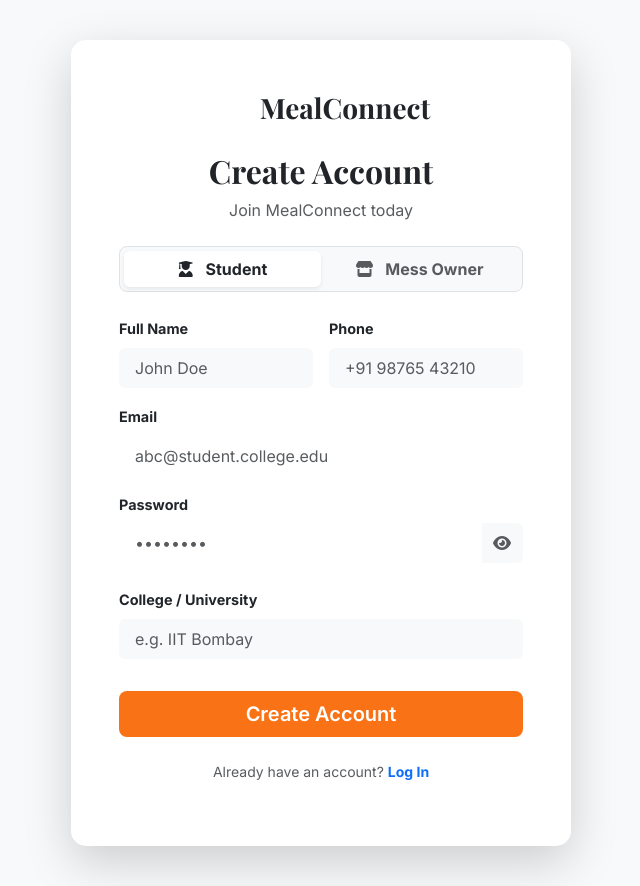
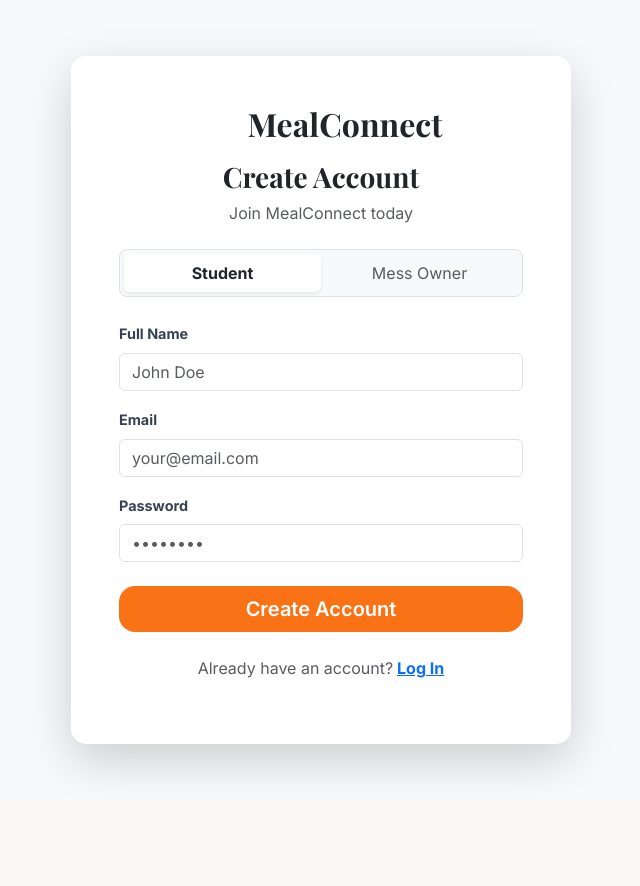
Before and after one commit to alok592/Tiffin-service, a React (Create React App) app in the folder client/: page /register in a window 1280 px wide. Shown: the whole page, without its empty margins (319-959 px from the left). After the commit the page ends 800 px from the top, so only its background shows below. Built offline with nearby package versions, Linux system fonts and the light colour scheme.

Commit message:
Update Register.js

```diff
--- a/client/src/components/Register.js
+++ b/client/src/components/Register.js
@@ -1,9 +1,9 @@
 import React, { useState, useEffect } from 'react';
 import { useNavigate, Link } from 'react-router-dom';
-
-const API = "https://tiffin-service-arb4.onrender.com";
+import API from "../api";
 
 function Register() {
+
   const [formData, setFormData] = useState({
     name: '',
     email: '',
@@ -15,118 +15,187 @@ function Register() {
 
   useEffect(() => {
     const user = JSON.parse(localStorage.getItem("user"));
+
     if (user) {
-      if (user.role === 'owner') {
-        navigate('/mess-dashboard');
+      if (user.role === "owner") {
+        navigate("/mess-dashboard");
       } else {
-        navigate('/student-dashboard');
+        navigate("/student-dashboard");
       }
     }
+
   }, [navigate]);
 
   const handleChange = (e) => {
-    setFormData({ ...formData, [e.target.name]: e.target.value });
+
+    setFormData({
+      ...formData,
+      [e.target.name]: e.target.value
+    });
+
   };
 
   const handleSubmit = async (e) => {
+
     e.preventDefault();
 
     try {
 
       const res = await fetch(`${API}/api/auth/register`, {
-        method: 'POST',
-        headers: { 'Content-Type': 'application/json' },
+        method: "POST",
+        headers: {
+          "Content-Type": "application/json"
+        },
         body: JSON.stringify(formData)
       });
 
       const data = await res.json();
 
       if (res.ok) {
+
         alert("🎉 Registration Successful! Please Login.");
-        navigate('/login');
+        navigate("/login");
+
       } else {
-        alert("❌ Error: " + (data.msg || "Registration Failed"));
+
+        alert(data.msg || "Registration Failed");
+
       }
 
     } catch (error) {
+
       console.error(error);
-      alert("⚠️ Server Error: Make sure backend is running.");
+      alert("⚠️ Server Error. Backend may be sleeping (Render cold start). Try again.");
+
     }
+
   };
 
   return (
-    <div className="d-flex justify-content-center align-items-center min-vh-100 bg-light" style={{padding: "40px 20px"}}>
-      <div className="card shadow-lg border-0" style={{ width: '100%', maxWidth: '500px', borderRadius: '15px' }}>
-        <div className="card-body p-sm-5 p-4">
+    <div className="d-flex justify-content-center align-items-center min-vh-100 bg-light" style={{padding:"40px 20px"}}>
+
+      <div className="card shadow-lg border-0" style={{maxWidth:"500px", width:"100%", borderRadius:"15px"}}>
+
+        <div className="card-body p-4 p-sm-5">
 
           <div className="text-center mb-4">
-                <div className="d-flex align-items-center justify-content-center gap-2 mb-4">
-                    <div className="bg-primary-brand text-white rounded p-2 d-flex align-items-center justify-content-center" style={{width: "40px", height: "40px"}}>
-                        <i className="fas fa-utensils fs-5"></i>
+
+            <div className="d-flex align-items-center justify-content-center gap-2 mb-3">
+
+              <div className="bg-primary-brand text-white rounded p-2 d-flex align-items-center justify-content-center" style={{width:"40px",height:"40px"}}>
+                <i className="fas fa-utensils"></i>
               </div>
-                    <h2 className="brand-font fw-bold m-0 fs-3">MealConnect</h2>
+
+              <h2 className="brand-font fw-bold m-0">MealConnect</h2>
+
             </div>
-                <h3 className="brand-font fw-bold text-dark fs-2 mb-2">Create Account</h3>
+
+            <h3 className="fw-bold">Create Account</h3>
             <p className="text-muted">Join MealConnect today</p>
+
           </div>
 
           <form onSubmit={handleSubmit}>
 
+            {/* Role Toggle */}
+
             <div className="d-flex bg-light rounded-3 p-1 mb-4 border">
-                <button type="button"
-                    className={`btn w-50 rounded-2 fw-bold border-0 ${formData.role === 'student' ? 'bg-white shadow-sm text-dark' : 'bg-transparent text-muted'}`}
-                    onClick={() => setFormData({...formData, role: 'student'})}>
-                    <i className="fas fa-user-graduate me-2"></i> Student
+
+              <button
+                type="button"
+                className={`btn w-50 ${formData.role==="student" ? "bg-white shadow-sm fw-bold":"text-muted"}`}
+                onClick={()=>setFormData({...formData, role:"student"})}
+              >
+                Student
               </button>
-                <button type="button"
-                    className={`btn w-50 rounded-2 fw-bold border-0 ${formData.role === 'owner' ? 'bg-white shadow-sm text-dark' : 'bg-transparent text-muted'}`}
-                    onClick={() => setFormData({...formData, role: 'owner'})}>
-                    <i className="fas fa-store me-2"></i> Mess Owner
+
+              <button
+                type="button"
+                className={`btn w-50 ${formData.role==="owner" ? "bg-white shadow-sm fw-bold":"text-muted"}`}
+                onClick={()=>setFormData({...formData, role:"owner"})}
+              >
+                Mess Owner
               </button>
+
             </div>
 
-            <div className="row g-3 mb-3">
-                <div className="col-sm-6">
-                    <label className="form-label small fw-bold text-dark">Full Name</label>
-                    <input type="text" name="name" className="form-control px-3 py-2 bg-light border-0" onChange={handleChange} required placeholder="John Doe" />
-                </div>
-                <div className="col-sm-6">
-                    <label className="form-label small fw-bold text-dark">Phone</label>
-                    <input type="tel" className="form-control px-3 py-2 bg-light border-0" placeholder="+91 98765 43210" />
-                </div>
+            {/* Name */}
+
+            <div className="mb-3">
+
+              <label className="form-label fw-bold">Full Name</label>
+
+              <input
+                type="text"
+                name="name"
+                className="form-control"
+                placeholder="John Doe"
+                onChange={handleChange}
+                required
+              />
+
             </div>
 
+            {/* Email */}
+
             <div className="mb-3">
-                <label className="form-label small fw-bold text-dark">Email</label>
-                <input type="email" name="email" className="form-control px-3 py-2 bg-primary-brand bg-opacity-10 border-0 shadow-none text-dark" onChange={handleChange} required placeholder="abc@student.college.edu" />
+
+              <label className="form-label fw-bold">Email</label>
+
+              <input
+                type="email"
+                name="email"
+                className="form-control"
+                placeholder="your@email.com"
+                onChange={handleChange}
+                required
+              />
+
             </div>
 
+            {/* Password */}
+
             <div className="mb-4">
-                <label className="form-label small fw-bold text-dark">Password</label>
-                <div className="input-group">
-                    <input type="password" name="password" className="form-control px-3 py-2 bg-primary-brand bg-opacity-10 border-0 shadow-none" onChange={handleChange} required placeholder="••••••••" />
-                    <span className="input-group-text bg-primary-brand bg-opacity-10 border-0"><i className="fas fa-eye text-muted"></i></span>
-                </div>
+
+              <label className="form-label fw-bold">Password</label>
+
+              <input
+                type="password"
+                name="password"
+                className="form-control"
+                placeholder="••••••••"
+                onChange={handleChange}
+                required
+              />
+
             </div>
 
-            {formData.role === 'student' && (
-                <div className="mb-4">
-                    <label className="form-label small fw-bold text-dark">College / University</label>
-                    <input type="text" className="form-control px-3 py-2 bg-light border-0" placeholder="e.g. IIT Bombay" />
-                </div>
-            )}
-
-            <button type="submit" className="btn btn-premium w-100 py-2 fs-5 mt-2 rounded-3">Create Account</button>
+            <button
+              type="submit"
+              className="btn btn-premium w-100 py-2 fs-5"
+            >
+              Create Account
+            </button>
 
           </form>
 
-            <p className="text-center mt-4 text-muted small">
-                Already have an account? <Link to="/login" className="fw-bold text-primary-brand text-decoration-none">Log In</Link>
+          <p className="text-center mt-4 text-muted">
+
+            Already have an account?
+
+            <Link to="/login" className="fw-bold text-primary-brand ms-1">
+              Log In
+            </Link>
+
           </p>
+
         </div>
+
       </div>
+
     </div>
   );
+
 }
 
 export default Register;
```
Lines whose indentation alone changed are shown as unchanged.
